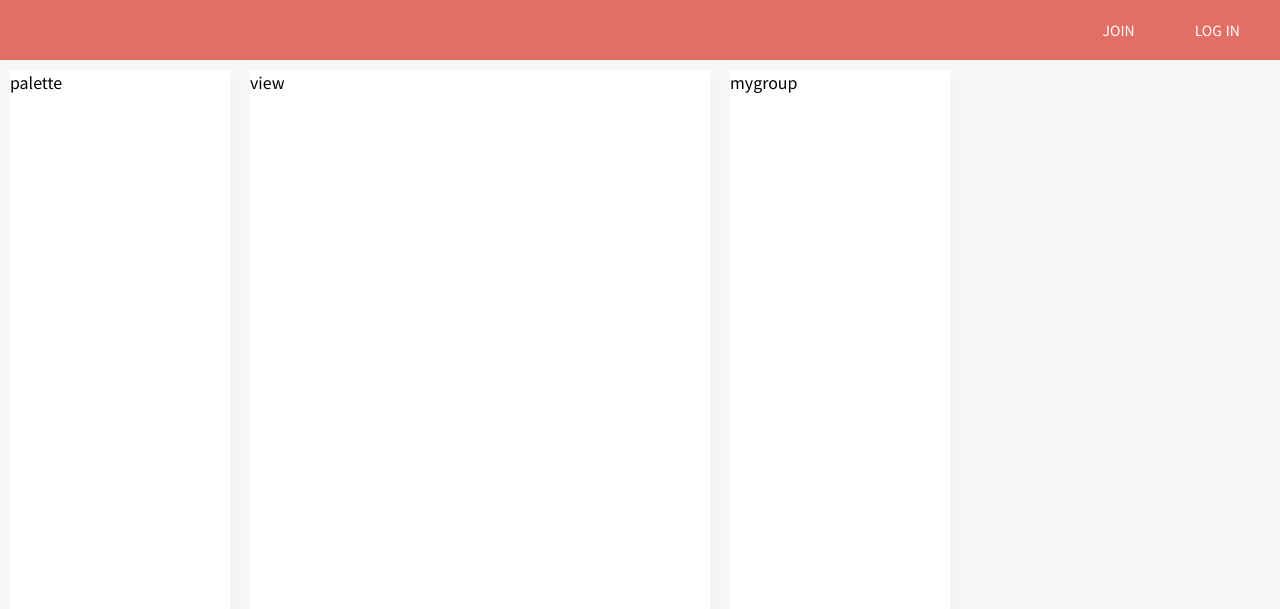
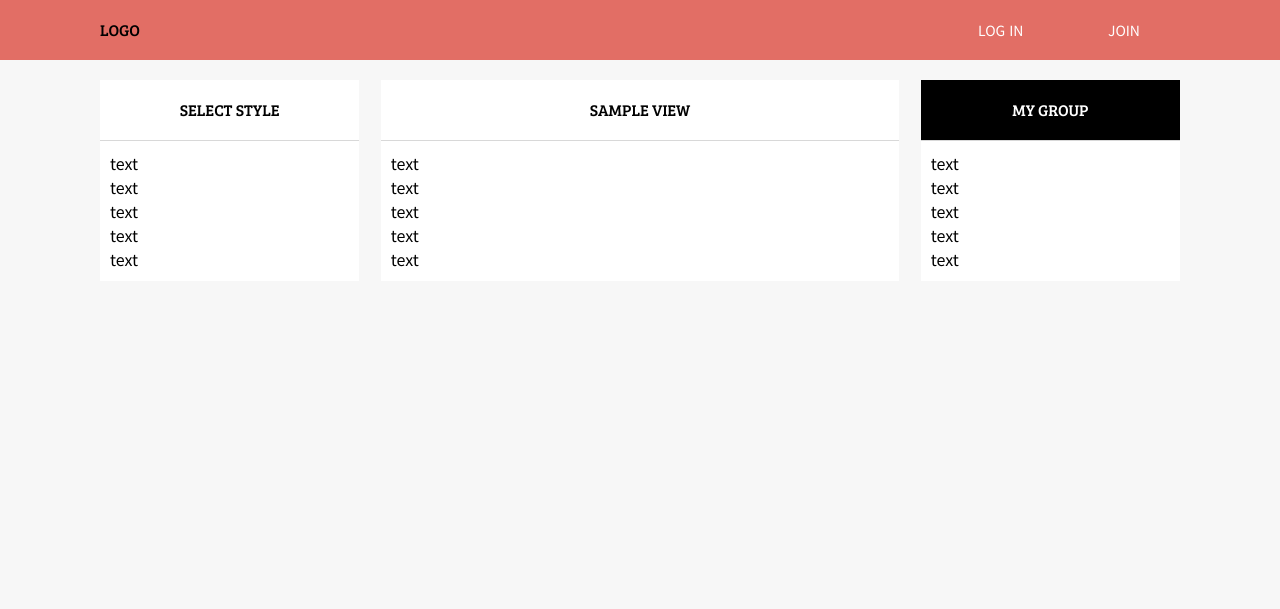
Before and after one commit to swapp201901-team9/frontend, a PHP site: page / in a window 1280 px wide. Shown: the top 609 px of the page. Run offline with PHP 8.4, Linux system fonts and the light colour scheme.

Commit message:
css div arranged

```diff
--- a/gwajams/templates/index.css
+++ b/gwajams/templates/index.css
@@ -10,7 +10,6 @@ html, body, div, span, applet, object, iframe, h1, h2, h3, h4, h5, h6, p, blockq
 body {
   margin: 0;
   padding: 0;
-  font-family: 'Bree Serif', serif;
   font-family: 'Noto Sans KR', sans-serif;
   color: #000000;
   background-color: #f7f7f7;
@@ -22,107 +21,83 @@ a:hover, a:visited, a{
 	text-decoration: none;
 }
 
-#navBar {
+/* heading */
+h1,h2,h3,h4,h5,h6{
+  font-family: 'Bree Serif', serif;
+  text-align: center;
+  line-height:60px;
+}
+.h_white{
+  color:#000;
+  border-bottom:1px solid #d8d8d8;
+}
+.h_black{
+  background:#000;
+  color:#fff;
+  border-bottom:1px solid #d8d8d8;
+}
+
+/* layout */
+.wrap{
+  width:100%;
+  max-width: 1080px;
+  margin:0 auto
+}
+
+.col3 > div{
+  float:left;
+}
+
+.col3 > .aside{
+  width:24%;
+}
+
+.col3 > .main{
+  width:48%;
+  margin:20px 2%;
+}
+
+.main{
+  width:48%;
+  margin:20px auto;
+}
+
+header {
   width: 100%;
-  height: 60px;
   background-color: #e26e65;
-  display: block;
   font-family: 'Noto Sans KR', sans-serif;
 }
-#navBar ul {
-  list-style: none;
-  margin: 0;
-  padding: 0;
+.logo{
+  float:left;
 }
-#navBar li {
-  float: right;
+.navBar{
+  text-align:right;
+}
+.navBar li {
+  display:inline-block;
   list-style: none;
   font-size: 14px;
-  line-height: normal;
-  letter-spacing: normal;
-  text-align: right;
-  color: #ffffff;
-  vertical-align: right;
-  display: inline-block;
-  padding: 20px 40px 40px 20px;
+  color: #fff;
 }
-#navBar a {
-  list-style: none;
-  width: 100%;
-  color: #ffffff;
+.navBar a {
+  display:block;
+  padding:20px 40px;
+  color: #fff;
 }
 
-.box {
-  width: 960px;
-  border-radius: 2px;
-  box-shadow: -10px 9px 21px 0 rgba(128, 152, 213, 0.08);
-  background-color: #ffffff;
+.clear:after{
+  content:'';
+  display: block;
+  height:0;
+  clear:both;
 }
 
-#selectStyle {
-  position: absolute;
-  left: 0;
-  width: 220px;
-  height: 540px;
-  border-radius: 2px;
-  box-shadow: 10px 9px 10px 0 rgba(128, 152, 213, 0.04);
-  background-color: #ffffff;
-  margin: 10px;
-  float: left;
+section > div{
+  margin:20px 0; /* margin: 20px 0 20px 0 */
+  background:#fff;
+  box-sizing: border-box;
 }
 
-#viewSample {
-  position: absolute;
-  left: 240px;
-  width: 460px;
-  height: 540px;
-  border-radius: 2px;
-  box-shadow: 10px 9px 10px 0 rgba(128, 152, 213, 0.04);
-  background-color: #ffffff;
-  margin: 10px;
+.content{
+  padding:10px;
 }
-
-
-#myGroup {
-  position: absolute;
-  left: 720px;
-  width: 220px;
-  height: 540px;
-  border-radius: 2px;
-  box-shadow: 10px 9px 10px 0 rgba(128, 152, 213, 0.04);
-  background-color: #ffffff;
-  margin:10px;
-  float: left;
-}
-
-.buttonRed {
-  width: 340px;
-  height: 42px;
-  border-radius: 21px;
-  box-shadow: 2px 3px 7px 0 rgba(243, 138, 138, 0.5);
-  background-color: #c13a3a;
-}
-
-.input {
-  width: 340px;
-  height: 42px;
-  border-radius: 21px;
-  border: solid 2px #e0e0e0;
-}
-
-.halfButtonRed {
-  width: 160px;
-  height: 42px;
-  border-radius: 21px;
-  box-shadow: 2px 4px 7px 0 rgba(243, 138, 138, 0.5);
-  background-color: #c13a3a;
-}
-
-.halfButtonWhite {
-  width: 160px;
-  height: 42px;
-  border-radius: 21px;
-  box-shadow: 2px 4px 7px 0 rgba(244, 137, 137, 0.5);
-  border: solid 2px #c13a3a;
-  background-color: #ffffff;
-}
--- a/gwajams/templates/index.html
+++ b/gwajams/templates/index.html
@@ -8,15 +8,49 @@
   <link href="https://fonts.googleapis.com/css?family=Bree+Serif|Noto+Sans+KR" rel="stylesheet">
   <link rel="stylesheet" href="index.css">
 </head>
-<body background-color = "#f7f7f7">
-  <nav id = "navBar">
-    <ul>
-      <li><a href="#">LOG IN</a></li> <li><a href="#">JOIN</a></li>
-    </ul>
-  </nav>
-  <div id = "selectStyle"> palette </div>
-  <div id = "viewSample"> view </div>
-  <div id = "myGroup"> mygroup </div>
-
+<body>
+  <header class="clear">
+    <div class="wrap">
+      <h1 class="logo">LOGO</h1>
+      <nav class="navBar">
+        <ul>
+          <li><a href="#">LOG IN</a></li>
+          <li><a href="#">JOIN</a></li>
+        </ul>
+      </nav>
+    </div>
+  </header>
+  <section class="wrap clear col3">
+    <div class="aside">
+      <h2 class="h_white">SELECT STYLE</h2>
+      <div class="content">
+        <p>text</p>
+        <p>text</p>
+        <p>text</p>
+        <p>text</p>
+        <p>text</p>
+      </div>
+    </div>
+    <div class="main">
+      <h2 class="h_white">SAMPLE VIEW</h2>
+      <div class="content">
+        <p>text</p>
+        <p>text</p>
+        <p>text</p>
+        <p>text</p>
+        <p>text</p>
+      </div>
+    </div>
+    <div class="aside">
+      <h2 class="h_black">MY GROUP</h2>
+      <div class="content">
+        <p>text</p>
+        <p>text</p>
+        <p>text</p>
+        <p>text</p>
+        <p>text</p>
+      </div>
+    </div>
+  </section>
 </body>
 </html>
```
